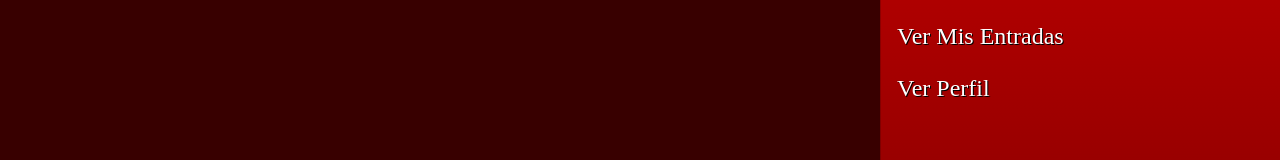
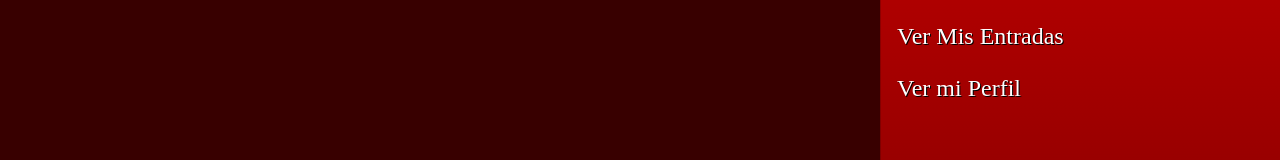
Before and after one commit to ruizlo04/ArenaXperience, an Angular app in the folder ArenaXperienceFront/arenaXperienceFront/: page /profile in a window 1280 px wide. Both pictures are taken after a click on the button "☰ Menú". Shown: the part 164-324 px from the top of the page. Built offline with nearby package versions, Linux system fonts and the light colour scheme; no server answers.

Commit message:
cambios en nav

```diff
--- a/ArenaXperienceFront/arenaXperienceFront/src/app/components/navbars/navbar-principal/navbar-principal.component.html
+++ b/ArenaXperienceFront/arenaXperienceFront/src/app/components/navbars/navbar-principal/navbar-principal.component.html
@@ -20,7 +20,7 @@
     <a routerLink="/home" class="menu-link mb-3">Inicio</a>
     <a routerLink="/chat" class="menu-link mb-3">Abrir Chat</a>
     <a routerLink="/my-tickets" class="menu-link mb-3">Ver Mis Entradas</a>
-    <a routerLink="/profile" class="menu-link mb-3">Ver Perfil</a>
+    <a routerLink="/profile" class="menu-link mb-3">Ver mi Perfil</a>
     <a *ngIf="isAdmin" routerLink="/crear-evento" class="menu-link mb-3">Crear Evento</a>
     <a *ngIf="isAdmin" routerLink="/perfil-list" class="menu-link mb-3">Listar Perfiles</a>
   </div>
```
